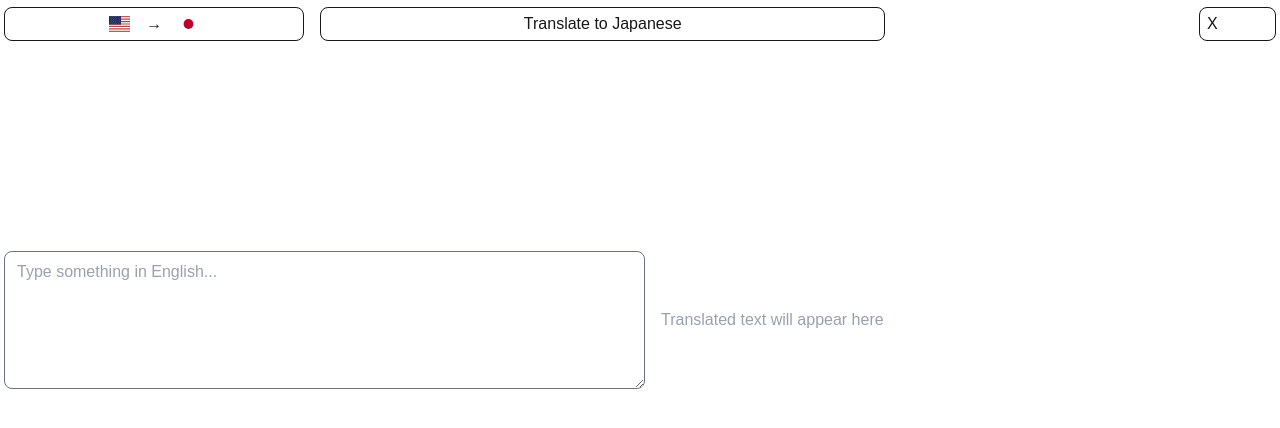
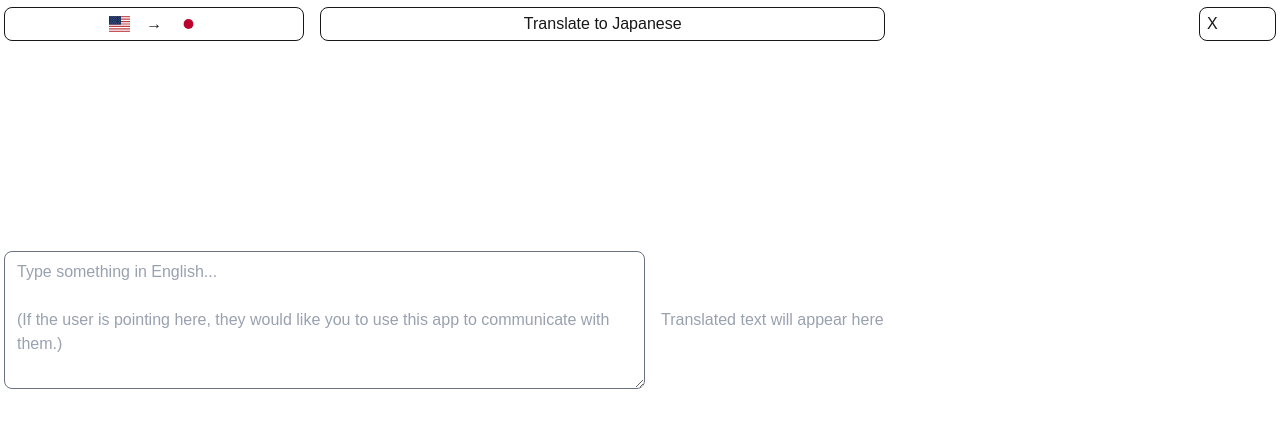
Before and after one commit to MrJoy/understanding, a Next.js app: page / in a window 1280 px wide. Shown: the top 428 px of the page. Built offline with nearby package versions, Linux system fonts and the light colour scheme.

Commit message:
Attempt to shore up a UX issue.

```diff
--- a/src/app/page.tsx
+++ b/src/app/page.tsx
@@ -6,12 +6,16 @@ import { Button } from "@/components/button";
 
 const locale: Record<string, Record<string, string>> = {
   "en-US": {
-    inputPlaceholder: "Type something in English...",
+    inputPlaceholder: `Type something in English...
+
+(If the user is pointing here, they would like you to use this app to communicate with them.)`,
     outputPlaceholder: "Translated text will appear here",
     translateButton: "Translate to Japanese",
   },
   "ja-JP": {
-    inputPlaceholder: "日本語で何かを入力してください...",
+    inputPlaceholder: `日本語で何かを入力してください...
+
+（もし相手がここを指していたら、このアプリを使って自分とコミュニケーションを取りたいという意味です。）`,
     outputPlaceholder: "翻訳されたテキストがここに表示されます",
     translateButton: "英語に翻訳してください",
   },
```
